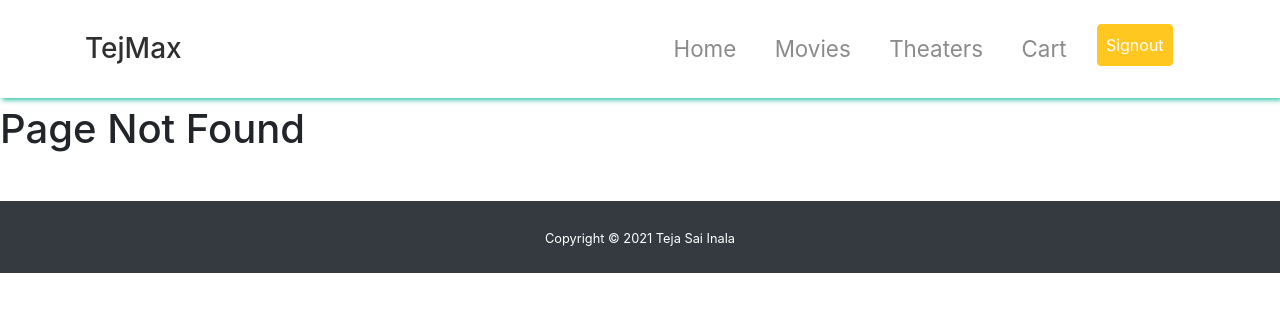
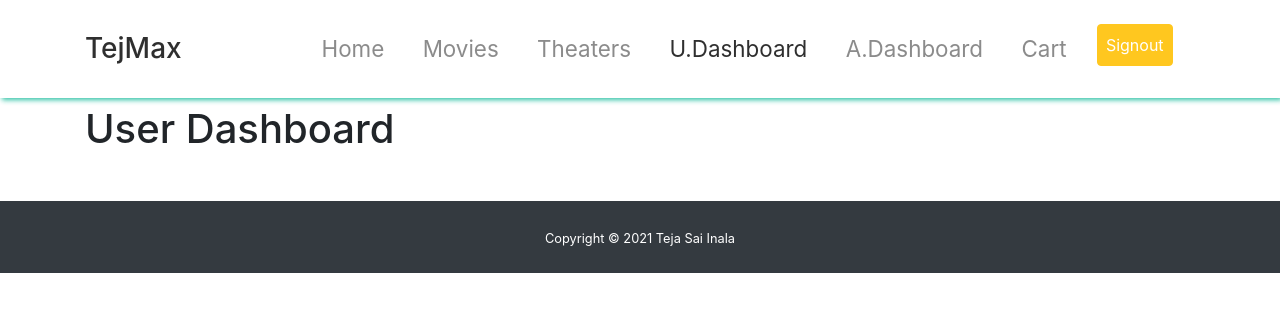
Before and after one commit to prahladinala/tejmax, a React (Create React App) app: page /user/dashboard in a window 1280 px wide. Before the commit this address had no page. Shown: the top 312 px of the page. Built offline with nearby package versions, Linux system fonts and the light colour scheme; sample sign-in values are in the browser's storage.

Commit message:
Admin dashboard and user dashboard all set

```diff
--- a/src/App.js
+++ b/src/App.js
@@ -12,19 +12,26 @@ import SingleMovie from './components/SingleMovie'
 import Cart from './components/Cart'
 import Signup from './components/Signup'
 import Signin from './components/Signin'
+import AdminRoute from './auth/AdminRoute'
+import PrivateRoute from './auth/PrivateRoute'
+import UserDashboard from './components/UserDashboard'
+import AdminDashboard from './components/AdminDashboard'
+
 function App() {
   return (
     <BrowserRouter>
       <Navbar />
       <Switch>
-        <Route component={Home} path='/' exact />
-        <Route component={Movies} path='/movies' />
-        <Route component={Theatres} path='/theaters' />
-        <Route component={SingleTheatre} path='/theater/:id' />
-        <Route component={SingleMovie} path='/movie/:id' />
-        <Route component={Cart} path='/cart' />
-        <Route component={Signup} path='/signup' />
-        <Route component={Signin} path='/signin' />
+        <Route component={Home} exact path='/' exact />
+        <Route component={Movies} exact path='/movies' />
+        <Route component={Theatres} exact path='/theaters' />
+        <Route component={SingleTheatre} exact path='/theater/:id' />
+        <Route component={SingleMovie} exact path='/movie/:id' />
+        <PrivateRoute component={Cart} exact path='/cart' />
+        <PrivateRoute component={UserDashboard} exact path='/user/dashboard' />
+        <AdminRoute component={AdminDashboard} exact path='/admin/dashboard' />
+        <Route component={Signup} exact path='/signup' />
+        <Route component={Signin} exact path='/signin' />
         <Route component={NotFound} />
       </Switch>
       <LoginPopup />
--- a/src/auth/AdminRoute.js
+++ b/src/auth/AdminRoute.js
@@ -1,13 +1,13 @@
 import React from "react"
 import { Route, Redirect } from "react-router-dom"
-import { isAuthenticated } from "./index"
+import { isAutheticated } from "./index"
 
 const AdminRoute = ({ component: Component, ...rest }) => {
     return (
         <Route
             {...rest}
             render={props =>
-                isAuthenticated() && isAuthenticated().user.email === "admin@tejmax.com" ? (
+                isAutheticated() && isAutheticated().email === "admin@tejmax.com" ? (
                     <Component {...props} />
                 ) : (
                     <Redirect
--- a/src/auth/PrivateRoute.js
+++ b/src/auth/PrivateRoute.js
@@ -1,13 +1,13 @@
 import React from "react"
 import { Route, Redirect } from "react-router-dom"
-import { isAuthenticated } from "./index"
+import { isAutheticated } from "./index"
 
 const PrivateRoute = ({ component: Component, ...rest }) => {
     return (
         <Route
             {...rest}
             render={props =>
-                isAuthenticated() ? (
+                isAutheticated() ? (
                     <Component {...props} />
                 ) : (
                     <Redirect
--- /dev/null
+++ b/src/components/AdminDashboard.js
@@ -0,0 +1,11 @@
+import React from "react"
+
+const AdminDashboard = () => {
+    return (
+        <div className="container">
+            <h1>Admin Dashboard</h1>
+        </div>
+    )
+}
+
+export default AdminDashboard
--- a/src/components/Navbar.js
+++ b/src/components/Navbar.js
@@ -61,6 +61,26 @@ const NavBar = ({ history }) => (
           </li>
           <li className='nav-item'>
             <NavLink
+              to='/user/dashboard'
+              className='nav-link'
+              exact
+              activeClassName='active'
+            >
+              U.Dashboard
+              </NavLink>
+          </li>
+          <li className='nav-item'>
+            <NavLink
+              to='/admin/dashboard'
+              className='nav-link'
+              exact
+              activeClassName='active'
+            >
+              A.Dashboard
+              </NavLink>
+          </li>
+          <li className='nav-item'>
+            <NavLink
               to='/cart'
               className='nav-link'
               exact
--- a/src/components/Signin.js
+++ b/src/components/Signin.js
@@ -1,5 +1,5 @@
 import React, { useState } from "react";
-import { Link, Redirect } from "react-router-dom";
+import { Redirect } from "react-router-dom";
 
 import { signin, authenticate, isAutheticated } from "../auth/index";
 
@@ -41,10 +41,10 @@ const Signin = () => {
     const performRedirect = () => {
         //TODO: do a redirect here
         if (didRedirect) {
-            if (user && user.role === 1) {
-                return <p>redirect to admin</p>;
+            if (user && email === "admin@tejmax.com") {
+                return <Redirect to="/admin/dashboard" />;
             } else {
-                return <p>redirect to user dashboard</p>;
+                return <Redirect to="/user/dashboard" />;
             }
         }
         if (isAutheticated()) {
--- /dev/null
+++ b/src/components/UserDashboard.js
@@ -0,0 +1,11 @@
+import React from "react"
+
+const UserDashboard = () => {
+    return (
+        <div className="container">
+            <h1>User Dashboard</h1>
+        </div>
+    )
+}
+
+export default UserDashboard
```
Also changed, not shown: src/components/Profile.js (added, +11 -0 lines).
